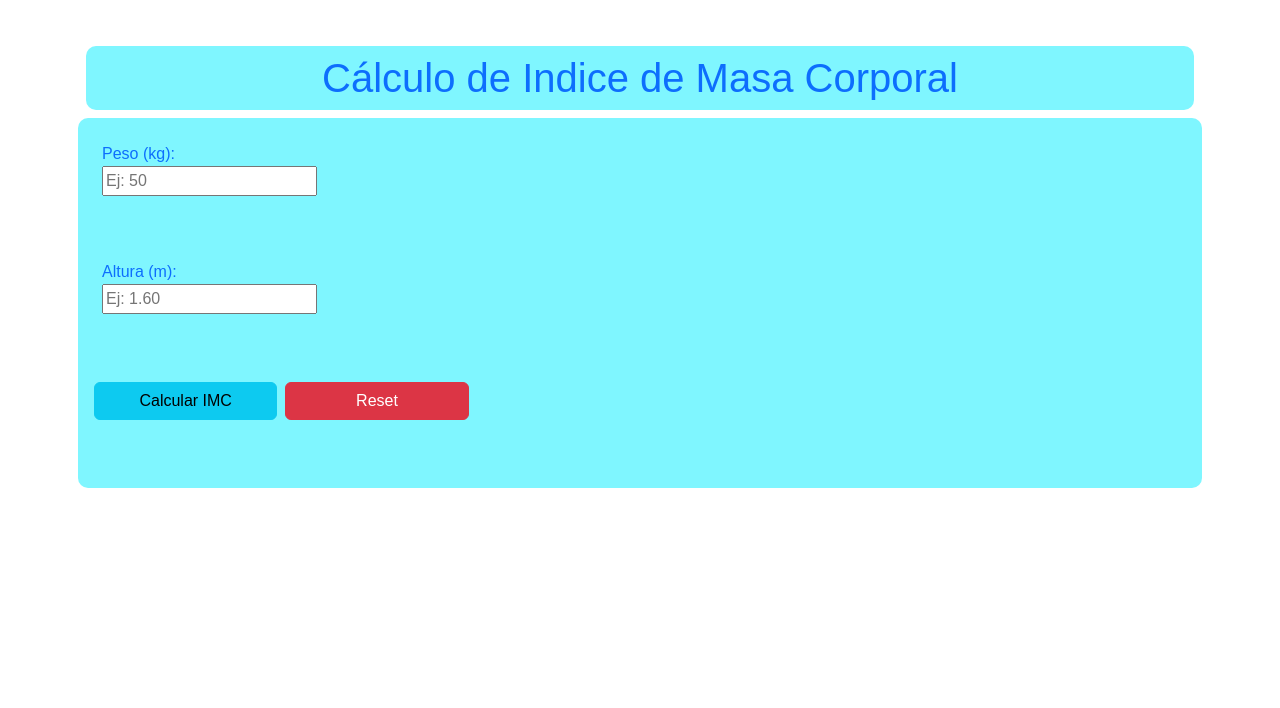
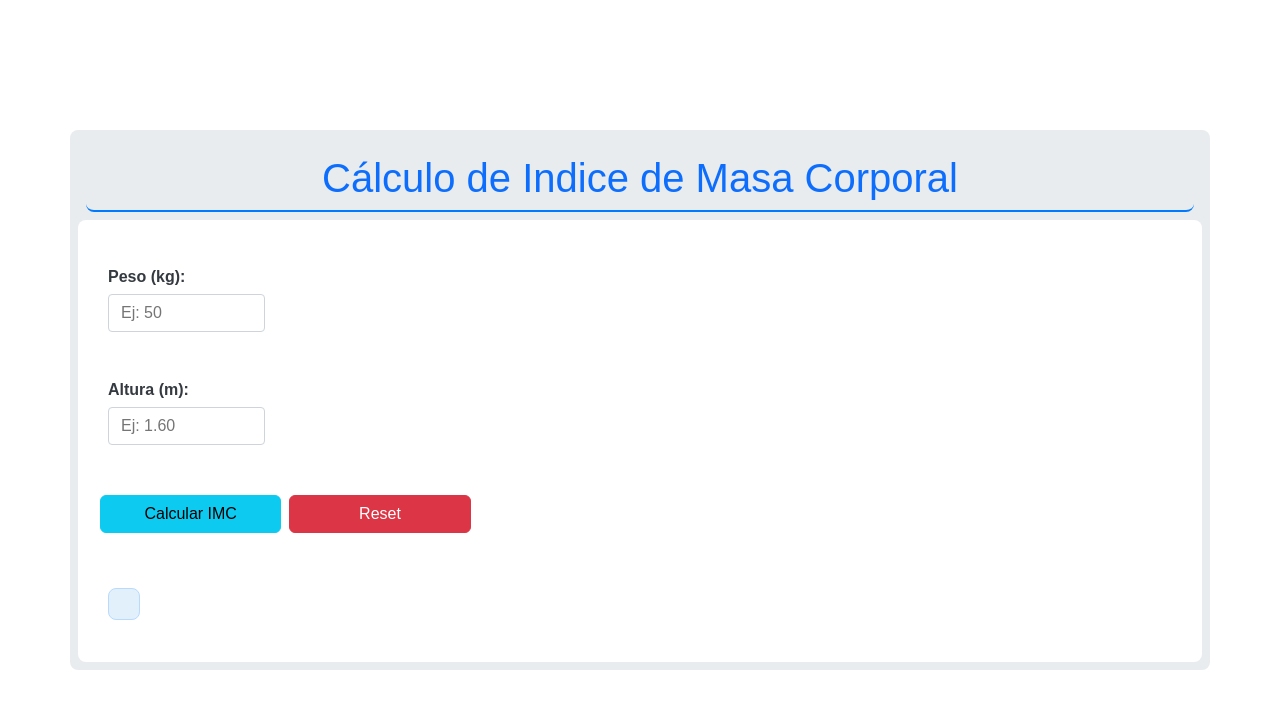
Before and after one commit to marialunar/CursoTecnicasProgramacion, a plain HTML site: page TP/TP3/index.html in a window 1280 px wide. Drawn offline with nearby package versions, Linux system fonts and the light colour scheme.

Commit message:
Add files via upload

```diff
--- a/TP/TP3/css/style.css
+++ b/TP/TP3/css/style.css
@@ -1,22 +1,107 @@
-*{
+* {
     font-family: 'Ubuntu', sans-serif;
+    box-sizing: border-box;
 }
 
-body{
-    padding: 30px;
-}
-h1{
-    color: blueviolet;
-    background-color: rgb(127, 246, 255);
-    text-align: center;
-    padding: 10px;
-    margin: 10px;
-    border-radius: 10px;
-    opacity: 1;
+body {
+    padding: 20px;
+    background-color: #f8f9fa;
+    display: flex;
+    justify-content: center;
+    align-items: center;
+    min-height: 100vh;
+    margin: 0;
 }
 
-form{
-    background-color: rgb(127, 246, 255);
-    border-radius: 10px;
+.container-lg {
+    max-width: 900px;
+    background-color: #e9ecef;
+    color: #007bff;
+    padding: 30px;
+    border-radius: 0.5rem;
 
 }
+
+h1 {
+    color: #007bff;
+    background-color: #e9ecef;
+    text-align: center;
+    padding: 15px;
+    margin-bottom: 30px;
+    border-radius: 0.5rem;
+    border-bottom: 2px solid #007bff;
+}
+
+form {
+    background-color: #ffffff;
+    padding: 30px;
+    border-radius: 0.5rem;
+}
+
+.mb-3.row.p-4 {
+    padding: 15px 0 !important; /* Ajusta o anula el padding si Bootstrap ya lo agrega */
+    align-items: center;
+}
+
+label {
+    font-weight: 600;
+    margin-bottom: 5px;
+    color: #343a40;
+}
+
+input[type="number"] {
+    width: 100%;
+    padding: 0.375rem 0.75rem;
+    font-size: 1rem;
+    line-height: 1.5;
+    color: #495057;
+    background-color: #fff;
+    background-clip: padding-box;
+    border: 1px solid #ced4da;
+    border-radius: 0.25rem;
+
+}
+
+input[type="number"]:focus {
+    border-color: #80bdff;
+    outline: 0;
+    box-shadow: 0 0 0 0.2rem rgba(0, 123, 255, 0.25);
+}
+
+.btn {
+    padding: 10px 20px;
+    font-size: 1rem;
+    font-weight: 600;
+    text-align: center;
+    border-radius: 0.5rem;
+}
+
+.btn-info {
+    background-color: #17a2b8;
+    border-color: #17a2b8;
+    color: white;
+}
+
+.btn-danger {
+    background-color: #dc3545;
+    border-color: #dc3545;
+    color: white;
+}
+
+.btn:hover {
+    transform: translateY(-2px); /* Pequeño efecto al pasar el mouse */
+    box-shadow: 0 2px 5px rgba(0, 0, 0, 0.1);
+}
+
+#resultado {
+    margin-top: 20px;
+    padding: 15px;
+    background-color: #e2f0fb; /* Fondo suave para el resultado */
+    border: 1px solid #b8daff;
+    border-radius: 0.5rem;
+    color: #004085; /* Texto oscuro para el resultado */
+    font-size: 1.1em;
+    text-align: center;
+    white-space: pre-line; /* Permite saltos de línea en el texto (para \n) */
+    font-weight: 500;
+}
--- a/TP/TP3/js/funciones.js
+++ b/TP/TP3/js/funciones.js
@@ -10,7 +10,7 @@ function calcular() {
     imc = calcular_Masa_Corporal(peso, altura)
     estado = obtener_Estado(imc)
 
-    document.getElementById("resultado").innerHTML =
+    document.getElementById("resultado").textContent =
         `Su IMC es: ${imc.toFixed(2)}\nEstado: ${estado}`
 }
 
```
